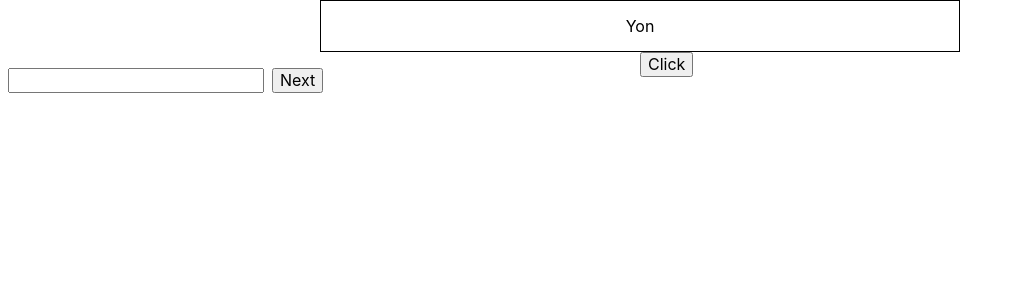
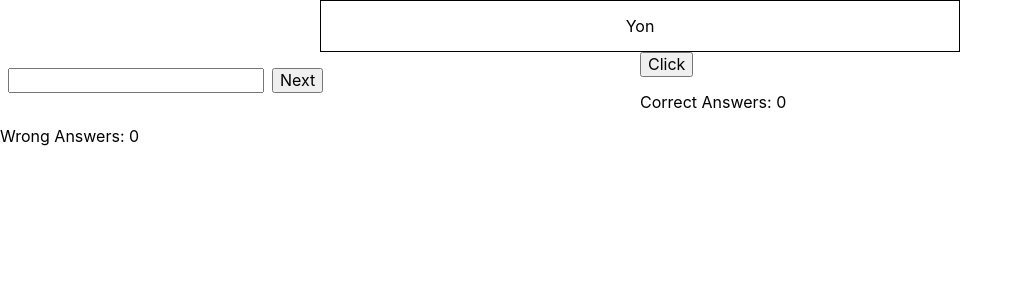
Before and after one commit to Lee272/HiraganaQuiz, a React (Create React App) app: page / in a window 1280 px wide. Shown: the top 300 px of the page, without its empty margins (0-1022 px from the left). Built offline with nearby package versions, Linux system fonts and the light colour scheme.

Commit message:
fixed Visuals

```diff
--- a/src/App.js
+++ b/src/App.js
@@ -22,9 +22,9 @@ const dataResult = (event) => {
   let answer = document.querySelector(".ans").innerHTML;
 
     if (dataSearched === answer) {
-      return (console.log("True"))
+      return (setcorrectCount(correctCount + 1))
     } else {
-      return (console.log('Failed'))
+      return (setwrongCount(wrongCount + 1))
     }
   }
 
@@ -46,7 +46,8 @@ const dataResult = (event) => {
       </form>
 
       <button>Click</button>
-
+      <p>Correct Answers: {correctCount}</p>
+      <p>Wrong Answers: {wrongCount}</p>
     </div>
   );
 }
```
